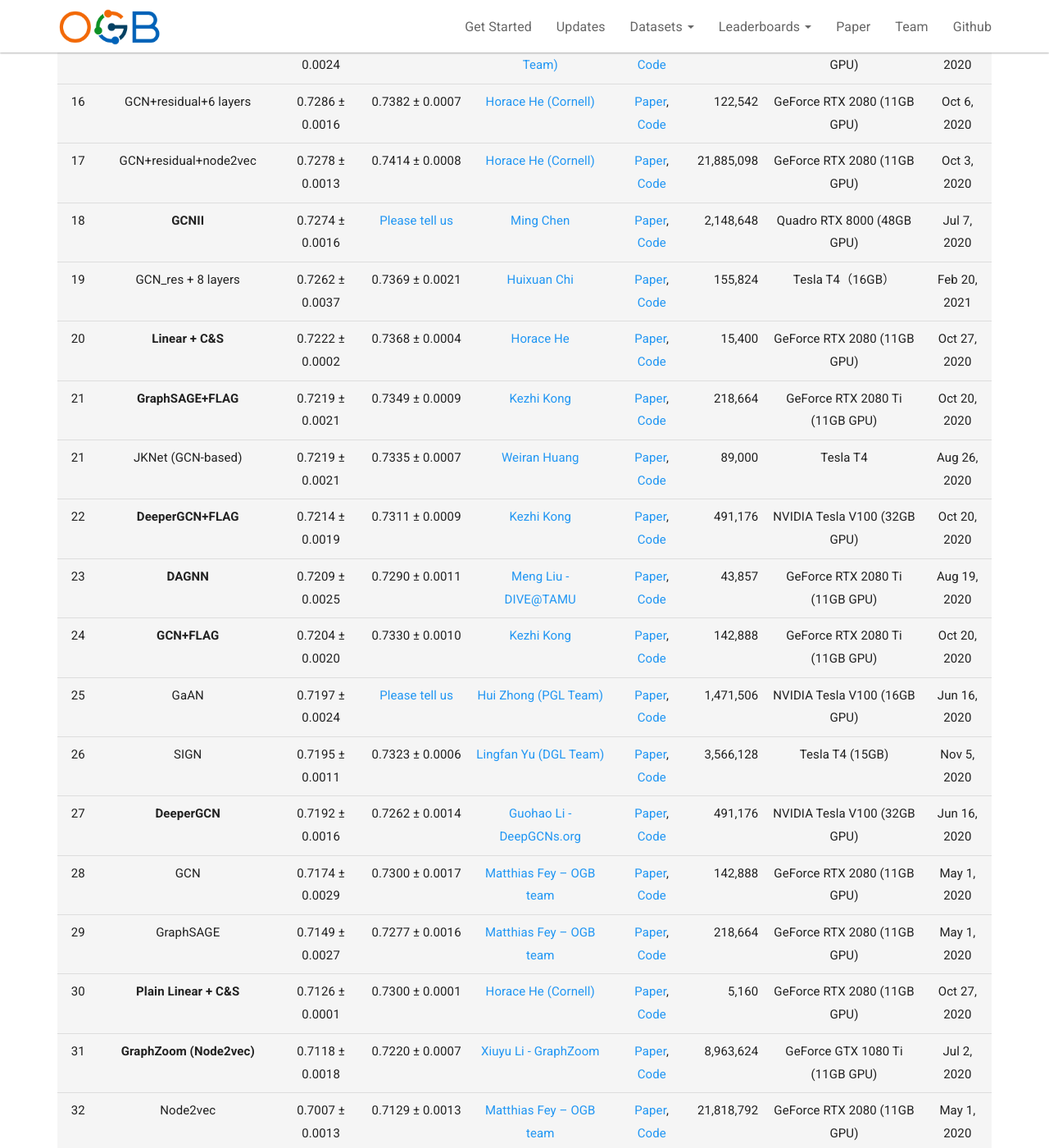
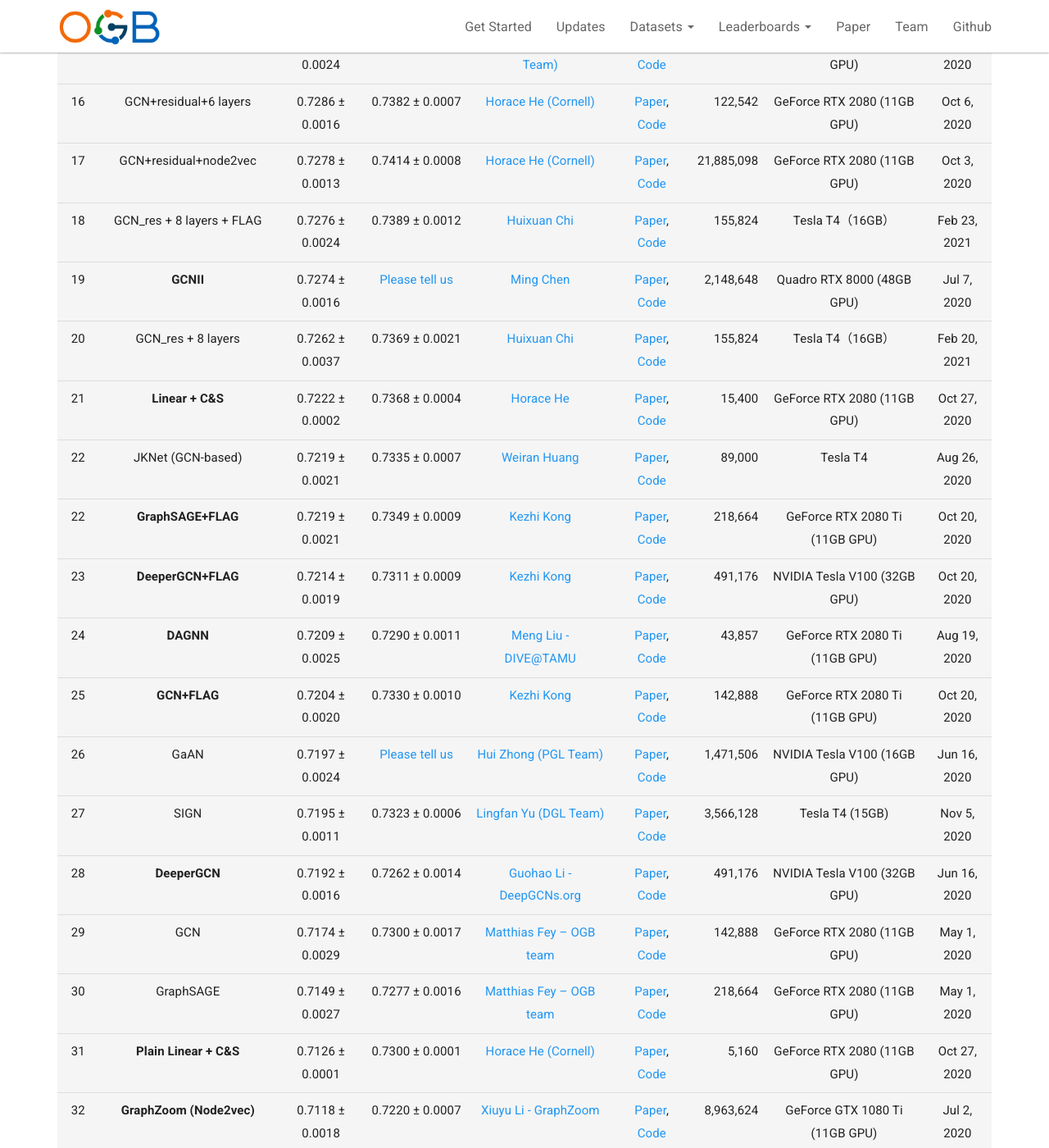
Before and after one commit to snap-stanford/ogb-web, a Jekyll site: the page built from _docs/leaderboard/leader_nodeprop.md, in a window 1280 px wide and 1400 px high, scrolled down 4924 px. Shown: the whole window at 82% size. Built offline with Jekyll 4.4.1, drawn with Linux system fonts in a browser that asks for light colours.

Commit message:
updateleaderboard

```diff
--- a/_docs/leaderboard/leader_nodeprop.md
+++ b/_docs/leaderboard/leader_nodeprop.md
@@ -106,25 +106,26 @@ The **bold** method name indicates that the implementation is **official** (by t
 |  15  |  GCN+linear+labels  | 0.7306 ± 0.0024   | 0.7442 ± 0.0012 | [Yangkun Wang (DGL Team)](mailto:wyangkun@amazon.com) | [Paper](https://arxiv.org/abs/1609.02907), [Code](https://github.com/dmlc/dgl/tree/master/examples/pytorch/ogb/ogbn-arxiv) | 238,632 | g4dn.12xlarge, T4 (15GB GPU) | Sep 5, 2020 |
 |  16  |  GCN+residual+6 layers  | 0.7286 ± 0.0016   | 0.7382 ± 0.0007 | [Horace He (Cornell)](mailto:hh498@cornell.edu) | [Paper](https://arxiv.org/abs/1609.02907), [Code](https://github.com/Chillee/ogb_baselines) | 122,542 | GeForce RTX 2080 (11GB GPU) | Oct 6, 2020 |
 |  17  |  GCN+residual+node2vec  | 0.7278 ± 0.0013   | 0.7414 ± 0.0008 | [Horace He (Cornell)](mailto:hh498@cornell.edu) | [Paper](https://arxiv.org/abs/1609.02907), [Code](https://github.com/Chillee/ogb_baselines) | 21,885,098 | GeForce RTX 2080 (11GB GPU) | Oct 3, 2020 |
-|  18  |  **GCNII**  | 0.7274 ± 0.0016   | [Please tell us](mailto:ogb@cs.stanford.edu) |[Ming Chen](mailto:chennnming@outlook.com) | [Paper](https://arxiv.org/abs/2007.02133), [Code](https://github.com/chennnM/GCNII/tree/master/PyG/ogbn-arxiv) | 2,148,648 | Quadro RTX 8000 (48GB GPU) | Jul 7, 2020 |
-|  19  |  GCN_res + 8 layers  | 0.7262 ± 0.0037   | 0.7369 ± 0.0021 | [Huixuan Chi](mailto:1520655940@qq.com) | [Paper](https://arxiv.org/abs/1609.02907), [Code](https://github.com/ytchx1999/ogbn_arxiv_GCN_res) | 155,824 | Tesla T4（16GB） | Feb 20, 2021 |
-|  20  |  **Linear + C&S**  | 0.7222 ± 0.0002   | 0.7368 ± 0.0004 |[Horace He](mailto:hh498@cornell.edu) | [Paper](https://arxiv.org/abs/2010.13993), [Code](https://github.com/Chillee/CorrectAndSmooth) | 15,400 | GeForce RTX 2080 (11GB GPU) | Oct 27, 2020 |
-|  21  |  **GraphSAGE+FLAG**  | 0.7219 ± 0.0021   | 0.7349 ± 0.0009 |[Kezhi Kong](mailto:kong@cs.umd.edu) | [Paper](https://arxiv.org/abs/2010.09891), [Code](https://github.com/devnkong/FLAG) | 218,664 | GeForce RTX 2080 Ti (11GB GPU) | Oct 20, 2020 |
-|  21  |  JKNet (GCN-based)  | 0.7219 ± 0.0021   | 0.7335 ± 0.0007 | [Weiran Huang](mailto:huangweiran1998@outlook.com) | [Paper](https://arxiv.org/pdf/1806.03536.pdf), [Code](https://github.com/EtoDemerzel0427/ogbn-arxiv-baselines/blob/master/JKNet.py) | 89,000 | Tesla T4 | Aug 26, 2020 |
-|  22  |  **DeeperGCN+FLAG**  | 0.7214 ± 0.0019   | 0.7311 ± 0.0009 |[Kezhi Kong](mailto:kong@cs.umd.edu) | [Paper](https://arxiv.org/abs/2010.09891), [Code](https://github.com/devnkong/FLAG) | 491,176 | NVIDIA Tesla V100 (32GB GPU) | Oct 20, 2020 |
-|  23  |  **DAGNN**  | 0.7209 ± 0.0025   | 0.7290 ± 0.0011 |[Meng Liu - DIVE@TAMU](mailto:mengliu@tamu.edu) | [Paper](https://arxiv.org/abs/2007.09296), [Code](https://github.com/mengliu1998/DeeperGNN) | 43,857 | GeForce RTX 2080 Ti (11GB GPU) | Aug 19, 2020 |
-|  24  |  **GCN+FLAG**  | 0.7204 ± 0.0020   | 0.7330 ± 0.0010 |[Kezhi Kong](mailto:kong@cs.umd.edu) | [Paper](https://arxiv.org/abs/2010.09891), [Code](https://github.com/devnkong/FLAG) | 142,888 | GeForce RTX 2080 Ti (11GB GPU) | Oct 20, 2020 |
-|  25  |  GaAN  | 0.7197 ± 0.0024   | [Please tell us](mailto:ogb@cs.stanford.edu) | [Hui Zhong (PGL Team)](mailto:zhonghui03@baidu.com) | [Paper](https://arxiv.org/abs/1803.07294), [Code](https://github.com/PaddlePaddle/PGL/tree/master/ogb_examples/nodeproppred/ogbn-arxiv) | 1,471,506 | NVIDIA Tesla V100 (16GB GPU) | Jun 16, 2020 |
-|  26  |  SIGN  | 0.7195 ± 0.0011   | 0.7323 ± 0.0006 | [Lingfan Yu (DGL Team)](mailto:lingfan.yu@nyu.edu) | [Paper](https://arxiv.org/abs/2004.11198), [Code](https://github.com/dmlc/dgl/tree/master/examples/pytorch/ogb/sign) | 3,566,128 | Tesla T4 (15GB) | Nov 5, 2020 |
-|  27  |  **DeeperGCN**  | 0.7192 ± 0.0016   | 0.7262 ± 0.0014 |[Guohao Li - DeepGCNs.org](mailto:guohao.li@kaust.edu.sa) | [Paper](https://arxiv.org/abs/2006.07739), [Code](https://github.com/lightaime/deep_gcns_torch/tree/master/examples/ogb) | 491,176 | NVIDIA Tesla V100 (32GB GPU) | Jun 16, 2020 |
-|  28  |  GCN  | 0.7174 ± 0.0029   | 0.7300 ± 0.0017 | [Matthias Fey -- OGB team](mailto:matthias.fey@tu-dortmund.de) | [Paper](https://arxiv.org/abs/1609.02907), [Code](https://github.com/snap-stanford/ogb/tree/master/examples/nodeproppred/arxiv) | 142,888 | GeForce RTX 2080 (11GB GPU) | May 1, 2020 |
-|  29  |  GraphSAGE  | 0.7149 ± 0.0027   | 0.7277 ± 0.0016 | [Matthias Fey -- OGB team](mailto:matthias.fey@tu-dortmund.de) | [Paper](https://arxiv.org/abs/1706.02216), [Code](https://github.com/snap-stanford/ogb/tree/master/examples/nodeproppred/arxiv) | 218,664 | GeForce RTX 2080 (11GB GPU) | May 1, 2020 |
-|  30  |  **Plain Linear + C&S**  | 0.7126 ± 0.0001   | 0.7300 ± 0.0001 |[Horace He (Cornell)](mailto:hh498@cornell.edu) | [Paper](https://arxiv.org/abs/2010.13993), [Code](https://github.com/Chillee/CorrectAndSmooth) | 5,160 | GeForce RTX 2080 (11GB GPU) | Oct 27, 2020 |
-|  31  |  **GraphZoom (Node2vec)**  | 0.7118 ± 0.0018   | 0.7220 ± 0.0007 |[Xiuyu Li - GraphZoom](mailto:xl289@cornell.edu) | [Paper](https://openreview.net/forum?id=r1lGO0EKDH), [Code](https://github.com/cornell-zhang/GraphZoom/tree/master/ogb/ogbn-arxiv) | 8,963,624 | GeForce GTX 1080 Ti (11GB GPU) | Jul 2, 2020 |
-|  32  |  Node2vec  | 0.7007 ± 0.0013   | 0.7129 ± 0.0013 | [Matthias Fey -- OGB team](mailto:matthias.fey@tu-dortmund.de) | [Paper](https://arxiv.org/abs/1607.00653), [Code](https://github.com/snap-stanford/ogb/tree/master/examples/nodeproppred/arxiv) | 21,818,792 | GeForce RTX 2080 (11GB GPU) | May 1, 2020 |
-|  33  |  Label Propagation  | 0.6832 ± 0.0000   | 0.7014 ± 0.0000 | [Horace He (Cornell)](mailto:hh498@cornell.edu) | [Paper](http://pages.cs.wisc.edu/~jerryzhu/pub/ssl_survey.pdf), [Code](https://github.com/Chillee/CorrectAndSmoothOGB) | 0 | GeForce RTX 2080 (11GB GPU) | Oct 2, 2020 |
-|  34  |  **MLP+FLAG**  | 0.5602 ± 0.0019   | 0.5817 ± 0.0011 |[Kezhi Kong](mailto:kong@cs.umd.edu) | [Paper](https://arxiv.org/abs/2010.09891), [Code](https://github.com/devnkong/FLAG) | 110,120 | GeForce RTX 2080 Ti (11GB GPU) | Oct 20, 2020 |
-|  35  |  MLP  | 0.5550 ± 0.0023   | 0.5765 ± 0.0012 | [Matthias Fey -- OGB team](mailto:matthias.fey@tu-dortmund.de) | [Paper](https://arxiv.org/abs/2005.00687), [Code](https://github.com/snap-stanford/ogb/tree/master/examples/nodeproppred/arxiv) | 110,120 | GeForce RTX 2080 (11GB GPU) | May 1, 2020 |
+|  18  |  GCN_res + 8 layers + FLAG  | 0.7276 ± 0.0024   | 0.7389 ± 0.0012 | [Huixuan Chi](mailto:1520655940@qq.com) | [Paper](https://arxiv.org/abs/2010.09891), [Code](https://github.com/ytchx1999/GCN_res-FLAG) | 155,824 | Tesla T4（16GB） | Feb 23, 2021 |
+|  19  |  **GCNII**  | 0.7274 ± 0.0016   | [Please tell us](mailto:ogb@cs.stanford.edu) |[Ming Chen](mailto:chennnming@outlook.com) | [Paper](https://arxiv.org/abs/2007.02133), [Code](https://github.com/chennnM/GCNII/tree/master/PyG/ogbn-arxiv) | 2,148,648 | Quadro RTX 8000 (48GB GPU) | Jul 7, 2020 |
+|  20  |  GCN_res + 8 layers  | 0.7262 ± 0.0037   | 0.7369 ± 0.0021 | [Huixuan Chi](mailto:1520655940@qq.com) | [Paper](https://arxiv.org/abs/1609.02907), [Code](https://github.com/ytchx1999/ogbn_arxiv_GCN_res) | 155,824 | Tesla T4（16GB） | Feb 20, 2021 |
+|  21  |  **Linear + C&S**  | 0.7222 ± 0.0002   | 0.7368 ± 0.0004 |[Horace He](mailto:hh498@cornell.edu) | [Paper](https://arxiv.org/abs/2010.13993), [Code](https://github.com/Chillee/CorrectAndSmooth) | 15,400 | GeForce RTX 2080 (11GB GPU) | Oct 27, 2020 |
+|  22  |  JKNet (GCN-based)  | 0.7219 ± 0.0021   | 0.7335 ± 0.0007 | [Weiran Huang](mailto:huangweiran1998@outlook.com) | [Paper](https://arxiv.org/pdf/1806.03536.pdf), [Code](https://github.com/EtoDemerzel0427/ogbn-arxiv-baselines/blob/master/JKNet.py) | 89,000 | Tesla T4 | Aug 26, 2020 |
+|  22  |  **GraphSAGE+FLAG**  | 0.7219 ± 0.0021   | 0.7349 ± 0.0009 |[Kezhi Kong](mailto:kong@cs.umd.edu) | [Paper](https://arxiv.org/abs/2010.09891), [Code](https://github.com/devnkong/FLAG) | 218,664 | GeForce RTX 2080 Ti (11GB GPU) | Oct 20, 2020 |
+|  23  |  **DeeperGCN+FLAG**  | 0.7214 ± 0.0019   | 0.7311 ± 0.0009 |[Kezhi Kong](mailto:kong@cs.umd.edu) | [Paper](https://arxiv.org/abs/2010.09891), [Code](https://github.com/devnkong/FLAG) | 491,176 | NVIDIA Tesla V100 (32GB GPU) | Oct 20, 2020 |
+|  24  |  **DAGNN**  | 0.7209 ± 0.0025   | 0.7290 ± 0.0011 |[Meng Liu - DIVE@TAMU](mailto:mengliu@tamu.edu) | [Paper](https://arxiv.org/abs/2007.09296), [Code](https://github.com/mengliu1998/DeeperGNN) | 43,857 | GeForce RTX 2080 Ti (11GB GPU) | Aug 19, 2020 |
+|  25  |  **GCN+FLAG**  | 0.7204 ± 0.0020   | 0.7330 ± 0.0010 |[Kezhi Kong](mailto:kong@cs.umd.edu) | [Paper](https://arxiv.org/abs/2010.09891), [Code](https://github.com/devnkong/FLAG) | 142,888 | GeForce RTX 2080 Ti (11GB GPU) | Oct 20, 2020 |
+|  26  |  GaAN  | 0.7197 ± 0.0024   | [Please tell us](mailto:ogb@cs.stanford.edu) | [Hui Zhong (PGL Team)](mailto:zhonghui03@baidu.com) | [Paper](https://arxiv.org/abs/1803.07294), [Code](https://github.com/PaddlePaddle/PGL/tree/master/ogb_examples/nodeproppred/ogbn-arxiv) | 1,471,506 | NVIDIA Tesla V100 (16GB GPU) | Jun 16, 2020 |
+|  27  |  SIGN  | 0.7195 ± 0.0011   | 0.7323 ± 0.0006 | [Lingfan Yu (DGL Team)](mailto:lingfan.yu@nyu.edu) | [Paper](https://arxiv.org/abs/2004.11198), [Code](https://github.com/dmlc/dgl/tree/master/examples/pytorch/ogb/sign) | 3,566,128 | Tesla T4 (15GB) | Nov 5, 2020 |
+|  28  |  **DeeperGCN**  | 0.7192 ± 0.0016   | 0.7262 ± 0.0014 |[Guohao Li - DeepGCNs.org](mailto:guohao.li@kaust.edu.sa) | [Paper](https://arxiv.org/abs/2006.07739), [Code](https://github.com/lightaime/deep_gcns_torch/tree/master/examples/ogb) | 491,176 | NVIDIA Tesla V100 (32GB GPU) | Jun 16, 2020 |
+|  29  |  GCN  | 0.7174 ± 0.0029   | 0.7300 ± 0.0017 | [Matthias Fey -- OGB team](mailto:matthias.fey@tu-dortmund.de) | [Paper](https://arxiv.org/abs/1609.02907), [Code](https://github.com/snap-stanford/ogb/tree/master/examples/nodeproppred/arxiv) | 142,888 | GeForce RTX 2080 (11GB GPU) | May 1, 2020 |
+|  30  |  GraphSAGE  | 0.7149 ± 0.0027   | 0.7277 ± 0.0016 | [Matthias Fey -- OGB team](mailto:matthias.fey@tu-dortmund.de) | [Paper](https://arxiv.org/abs/1706.02216), [Code](https://github.com/snap-stanford/ogb/tree/master/examples/nodeproppred/arxiv) | 218,664 | GeForce RTX 2080 (11GB GPU) | May 1, 2020 |
+|  31  |  **Plain Linear + C&S**  | 0.7126 ± 0.0001   | 0.7300 ± 0.0001 |[Horace He (Cornell)](mailto:hh498@cornell.edu) | [Paper](https://arxiv.org/abs/2010.13993), [Code](https://github.com/Chillee/CorrectAndSmooth) | 5,160 | GeForce RTX 2080 (11GB GPU) | Oct 27, 2020 |
+|  32  |  **GraphZoom (Node2vec)**  | 0.7118 ± 0.0018   | 0.7220 ± 0.0007 |[Xiuyu Li - GraphZoom](mailto:xl289@cornell.edu) | [Paper](https://openreview.net/forum?id=r1lGO0EKDH), [Code](https://github.com/cornell-zhang/GraphZoom/tree/master/ogb/ogbn-arxiv) | 8,963,624 | GeForce GTX 1080 Ti (11GB GPU) | Jul 2, 2020 |
+|  33  |  Node2vec  | 0.7007 ± 0.0013   | 0.7129 ± 0.0013 | [Matthias Fey -- OGB team](mailto:matthias.fey@tu-dortmund.de) | [Paper](https://arxiv.org/abs/1607.00653), [Code](https://github.com/snap-stanford/ogb/tree/master/examples/nodeproppred/arxiv) | 21,818,792 | GeForce RTX 2080 (11GB GPU) | May 1, 2020 |
+|  34  |  Label Propagation  | 0.6832 ± 0.0000   | 0.7014 ± 0.0000 | [Horace He (Cornell)](mailto:hh498@cornell.edu) | [Paper](http://pages.cs.wisc.edu/~jerryzhu/pub/ssl_survey.pdf), [Code](https://github.com/Chillee/CorrectAndSmoothOGB) | 0 | GeForce RTX 2080 (11GB GPU) | Oct 2, 2020 |
+|  35  |  **MLP+FLAG**  | 0.5602 ± 0.0019   | 0.5817 ± 0.0011 |[Kezhi Kong](mailto:kong@cs.umd.edu) | [Paper](https://arxiv.org/abs/2010.09891), [Code](https://github.com/devnkong/FLAG) | 110,120 | GeForce RTX 2080 Ti (11GB GPU) | Oct 20, 2020 |
+|  36  |  MLP  | 0.5550 ± 0.0023   | 0.5765 ± 0.0012 | [Matthias Fey -- OGB team](mailto:matthias.fey@tu-dortmund.de) | [Paper](https://arxiv.org/abs/2005.00687), [Code](https://github.com/snap-stanford/ogb/tree/master/examples/nodeproppred/arxiv) | 110,120 | GeForce RTX 2080 (11GB GPU) | May 1, 2020 |
 
 
 
```
